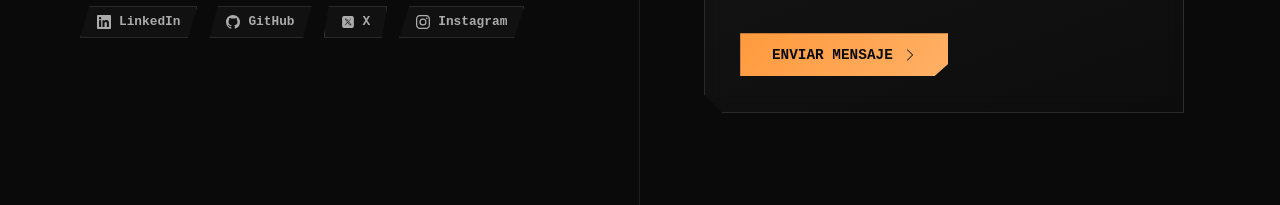
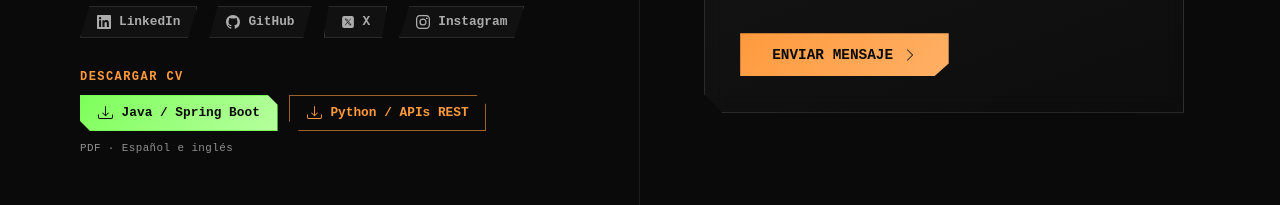
Before and after one commit to Maurezg7/portfolio, an Astro site: page /portfolio/contact in a window 1280 px wide. Shown: the part 507-712 px from the top of the page. Built offline with nearby package versions, Linux system fonts and the light colour scheme; Astro itself is replaced by a stand-in of ours.

Commit message:
feat(cv): add language-aware CV downloads and fix missing EN i18n
Ship the Java and Python CV variants in ES and EN, make the nav and
contact CV links follow the active language, add a CV download block to
contact, and add the missing Dengue Centinela English translations.

```diff
--- a/public/llms.txt
+++ b/public/llms.txt
@@ -1,6 +1,10 @@
 # Mauro Gomez - Full Stack Developer
 
 > Full stack developer. Backends in Java (Spring Boot), Python (FastAPI) and Rust (also Django, Docker, Kubernetes, AWS, PostgreSQL, MongoDB); web fundamentals (HTML, CSS, SASS, JavaScript, TypeScript); software testing (QA) and API documentation with Swagger and Postman; Tailwind CSS; currently learning C and C++; learning Spring Security, Spring Data JPA, Kafka, JUnit and Mockito (Java), Pydantic, SQLAlchemy and Celery (Python), Tokio, Axum, Actix Web, SQLx and Serde (Rust); tooling: pnpm and Bun; plans to learn Kotlin, Swift and SQLite; solid base in algebra and mathematical analysis; game development with Godot, Unity, GDScript and C#; frontends in Angular, Next.js, React and Astro. Studies at UPATECO. 2nd place at the PunaTech Hackathon. Open to work.
+
+## CV
+- CV (Java / Spring Boot): https://maurezg7.github.io/portfolio/docs/Mauro_Gomez_CV_Java_EN.pdf (ES: Mauro_Gomez_CV_Java_ES.pdf)
+- CV (Python / REST APIs): https://maurezg7.github.io/portfolio/docs/Mauro_Gomez_CV_Python_EN.pdf (ES: Mauro_Gomez_CV_Python_ES.pdf)
 
 ## Pages
 - [About](https://maurezg7.github.io/portfolio/aboutme/)
--- a/src/assets/styles/scss/contact.scss
+++ b/src/assets/styles/scss/contact.scss
@@ -479,3 +479,54 @@ form button[type="submit"] {
 
 // Clear the fixed navbar at every size
 #contact_container { padding-top: calc(var(--nav-h, 10vh) + 1.5rem); }
+
+
+// ---- CV download block ----
+.contact_cv {
+  display: flex;
+  flex-direction: column;
+  gap: 0.7rem;
+}
+
+.cv_label {
+  @include monospace(0.75rem, 700);
+  color: $orange;
+  letter-spacing: 0.12em;
+}
+
+.cv_buttons {
+  display: flex;
+  flex-wrap: wrap;
+  gap: 0.7rem;
+}
+
+.cv_btn {
+  display: inline-flex;
+  align-items: center;
+  gap: 0.55rem;
+  text-decoration: none;
+  @include monospace(0.8rem, 700);
+  color: #0a0a0a;
+  background: linear-gradient(135deg, $accent, #b6ff9e);
+  border: 1px solid $accent;
+  padding: 0.6rem 1.05rem;
+  clip-path: polygon(0 0, calc(100% - 10px) 0, 100% 10px, 100% 100%, 10px 100%, 0 calc(100% - 10px));
+  transition: box-shadow 0.25s ease, transform 0.25s ease, background 0.25s ease;
+
+  svg { width: 15px; height: 15px; fill: currentColor; flex-shrink: 0; }
+
+  &:nth-child(2) {
+    color: $orange;
+    background: transparent;
+    border-color: rgba(255, 154, 61, 0.6);
+    &:hover { background: rgba(255, 154, 61, 0.14); box-shadow: 0 0 26px rgba(255, 154, 61, 0.45); transform: translateY(-2px); }
+  }
+
+  &:hover { box-shadow: 0 0 30px rgba(125, 255, 90, 0.5); transform: translateY(-2px); }
+}
+
+.cv_hint {
+  @include monospace(0.68rem, 400);
+  color: $text-dim;
+  letter-spacing: 0.04em;
+}
--- a/src/components/shared/Nav.astro
+++ b/src/components/shared/Nav.astro
@@ -182,10 +182,13 @@ const pathname = rawPath === "/portfolio/" ? "/portfolio/" : rawPath.replace(/\/
           </span>
         </a>
         <a
-          href="/portfolio/docs/Mauro_Gomez_CV.pdf"
+          href="/portfolio/docs/Mauro_Gomez_CV_Java_ES.pdf"
+          data-href-es="/portfolio/docs/Mauro_Gomez_CV_Java_ES.pdf"
+          data-href-en="/portfolio/docs/Mauro_Gomez_CV_Java_EN.pdf"
           target="_blank"
           rel="noopener noreferrer"
           aria-label="Descargar CV"
+          data-i18n-aria="nav.cv"
           class="social-link"
         >
           <span class="card-inner">
--- a/src/pages/contact.astro
+++ b/src/pages/contact.astro
@@ -50,6 +50,41 @@ import "../assets/styles/scss/contact.scss";
             Instagram
           </a>
         </div>
+      </div>
+
+      <div class="contact_cv">
+        <span class="cv_label" data-i18n="cv.title">DESCARGAR CV</span>
+        <div class="cv_buttons">
+          <a
+            class="cv_btn"
+            href="/portfolio/docs/Mauro_Gomez_CV_Java_ES.pdf"
+            data-href-es="/portfolio/docs/Mauro_Gomez_CV_Java_ES.pdf"
+            data-href-en="/portfolio/docs/Mauro_Gomez_CV_Java_EN.pdf"
+            target="_blank"
+            rel="noopener noreferrer"
+          >
+            <svg viewBox="0 0 16 16" xmlns="http://www.w3.org/2000/svg" aria-hidden="true">
+              <path d="M.5 9.9a.5.5 0 0 1 .5.5v2.5a1 1 0 0 0 1 1h12a1 1 0 0 0 1-1v-2.5a.5.5 0 0 1 1 0v2.5a2 2 0 0 1-2 2H2a2 2 0 0 1-2-2v-2.5a.5.5 0 0 1 .5-.5"/>
+              <path d="M7.646 11.854a.5.5 0 0 0 .708 0l3-3a.5.5 0 0 0-.708-.708L8.5 10.293V1.5a.5.5 0 0 0-1 0v8.793L5.354 8.146a.5.5 0 1 0-.708.708z"/>
+            </svg>
+            <span data-i18n="cv.java">Java / Spring Boot</span>
+          </a>
+          <a
+            class="cv_btn"
+            href="/portfolio/docs/Mauro_Gomez_CV_Python_ES.pdf"
+            data-href-es="/portfolio/docs/Mauro_Gomez_CV_Python_ES.pdf"
+            data-href-en="/portfolio/docs/Mauro_Gomez_CV_Python_EN.pdf"
+            target="_blank"
+            rel="noopener noreferrer"
+          >
+            <svg viewBox="0 0 16 16" xmlns="http://www.w3.org/2000/svg" aria-hidden="true">
+              <path d="M.5 9.9a.5.5 0 0 1 .5.5v2.5a1 1 0 0 0 1 1h12a1 1 0 0 0 1-1v-2.5a.5.5 0 0 1 1 0v2.5a2 2 0 0 1-2 2H2a2 2 0 0 1-2-2v-2.5a.5.5 0 0 1 .5-.5"/>
+              <path d="M7.646 11.854a.5.5 0 0 0 .708 0l3-3a.5.5 0 0 0-.708-.708L8.5 10.293V1.5a.5.5 0 0 0-1 0v8.793L5.354 8.146a.5.5 0 1 0-.708.708z"/>
+            </svg>
+            <span data-i18n="cv.python">Python / APIs REST</span>
+          </a>
+        </div>
+        <span class="cv_hint" data-i18n="cv.hint">PDF · Español e inglés</span>
       </div>
 
       <div class="contact_deco">
--- a/src/scripts/i18n.ts
+++ b/src/scripts/i18n.ts
@@ -10,6 +10,7 @@ const messages: Record<Lang, Record<string, string>> = {
     "nav.projects": "PROJECTS",
     "nav.contact": "CONTACT",
     "nav.lang": "Language",
+    "nav.cv": "Download CV",
 
     "home.role": "FULL STACK DEVELOPER",
     "home.line":
@@ -79,6 +80,12 @@ const messages: Record<Lang, Record<string, string>> = {
     "projects.features": "FEATURES",
     "projects.team": "TEAM",
 
+    "project.dengue-centinela.badge": "HACKATHON · PUBLIC HEALTH",
+    "project.dengue-centinela.date": "2026",
+    "project.dengue-centinela.desc":
+      "Dengue Centinela is early detection and risk mapping of dengue in the city of Salta. People report symptoms or breeding sites over WhatsApp, an AI classifies each report, the system crosses it with the weather and builds a risk score per neighborhood on a heat map. It is a monorepo with an Express, Prisma and PostgreSQL backend and a React 19 frontend with TanStack Start, Tailwind, Leaflet and H3. Not deployed yet.",
+    "project.dengue-centinela.points":
+      "Reports over WhatsApp with Twilio, classified with AI||Risk score per neighborhood crossed with weather data||Heat map with Leaflet and H3 hexagons||React 19 with TanStack Start (Router + SSR) and Tailwind||Express and Prisma over PostgreSQL (Neon), with Docker Compose as a local fallback||Mock mode in the frontend to work without the backend",
     "project.cazatalentos.badge": "HACKATHON · MONAD",
     "project.cazatalentos.date": "OCTOBER_2026",
     "project.cazatalentos.desc":
@@ -139,6 +146,10 @@ const messages: Record<Lang, Record<string, string>> = {
     "contact.tag": "CONTACT_",
     "contact.line":
       "Do you have a project in mind, or do you want to talk about a job? I am available.",
+    "cv.title": "DOWNLOAD CV",
+    "cv.java": "Java / Spring Boot",
+    "cv.python": "Python / REST APIs",
+    "cv.hint": "PDF · Spanish and English",
     "contact.ready": "OPEN TO WORK",
     "contact.email": "YOUR_EMAIL",
     "contact.message": "MESSAGE",
@@ -193,6 +204,11 @@ function apply(root: ParentNode = document) {
     if (value) el.setAttribute("aria-label", value);
   });
 
+  root.querySelectorAll<HTMLAnchorElement>("[data-href-es][data-href-en]").forEach((el) => {
+    const href = lang === "en" ? el.dataset.hrefEn : el.dataset.hrefEs;
+    if (href) el.setAttribute("href", href);
+  });
+
   document.documentElement.lang = lang === "en" ? "en" : "es";
   document.querySelectorAll<HTMLButtonElement>("[data-set-lang]").forEach((button) => {
     button.classList.toggle("is-on", button.dataset.setLang === lang);
```
Also changed, not shown: 5 other files.
